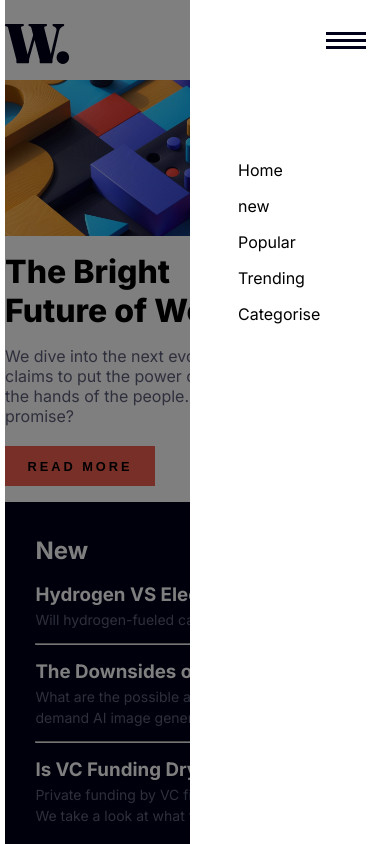
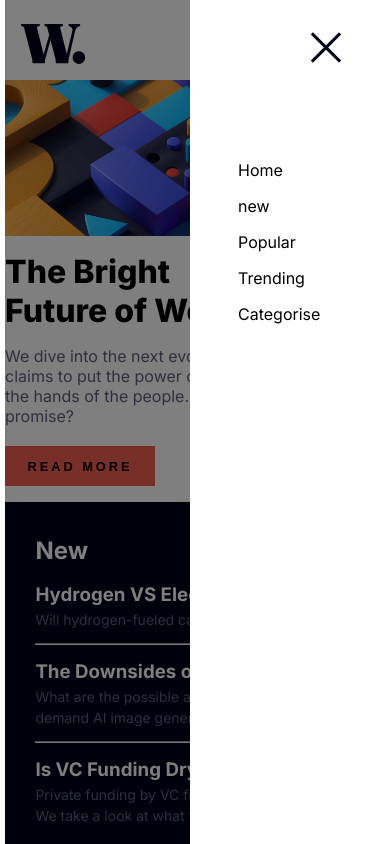
Before and after one commit to AlNomanCSE/News-homepage-main, a plain HTML site: page index.html in a window 390 px wide. Both pictures are taken after a click on the element 346 px from the left and 40 px from the top of the page. Shown: the top 844 px of the page. Drawn offline with Linux system fonts and the light colour scheme.

Commit message:
done menu symble triggering works

```diff
--- a/index.js
+++ b/index.js
@@ -1,12 +1,23 @@
 const forNav = document.querySelector(".menumobile");
 const navList = document.querySelector(".navbarListmobile");
+const menu = document.querySelector(".menu");
 
-// window.addEventListener("scroll", () => {
-//   navList.classList.toggle('sticky',window.scrollY>0);
-// });
+let menuOpen = false;
+
 forNav.addEventListener("click", () => {
-  navList.classList.toggle("visible");
-  document
-    .querySelector(".backgroundOpacity")
-    .classList.toggle("opacityControl");
+  if (!menuOpen) {
+    navList.classList.add("visible");
+    document
+      .querySelector(".backgroundOpacity")
+      .classList.add("opacityControl");
+    forNav.querySelector("img").src = "./images/icon-menu-close.svg";
+    menuOpen = true;
+  } else {
+    navList.classList.remove("visible");
+    document
+      .querySelector(".backgroundOpacity")
+      .classList.remove("opacityControl");
+    forNav.querySelector("img").src = "./images/icon-menu.svg";
+    menuOpen = false;
+  }
 });
--- a/style.css
+++ b/style.css
@@ -58,11 +58,12 @@ svg {
   .logombl {
     position: absolute;
     top: 1.5rem;
+    left: 1rem;
   }
   .menumobile {
     position: fixed;
     top: 2rem;
-    right: 1.5rem;
+    right: 3rem;
     z-index: 3;
   }
   .navbarListmobile {
@@ -154,7 +155,8 @@ svg {
   .menu,
   .logombl,
   .menu,
-  .navbarListmobile {
+  .navbarListmobile,
+  .backgroundOpacity {
     display: none;
   }
   .content {
```
